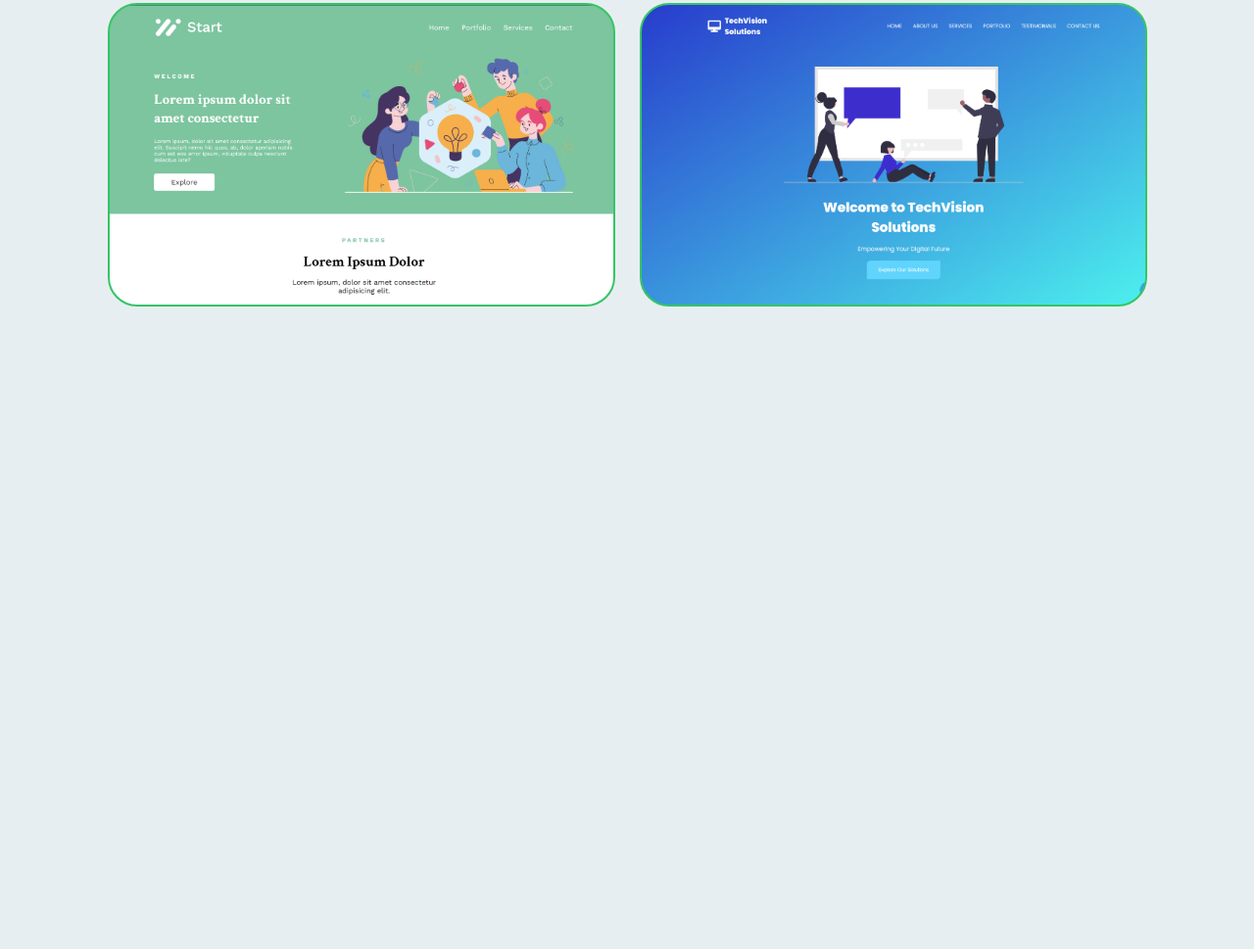
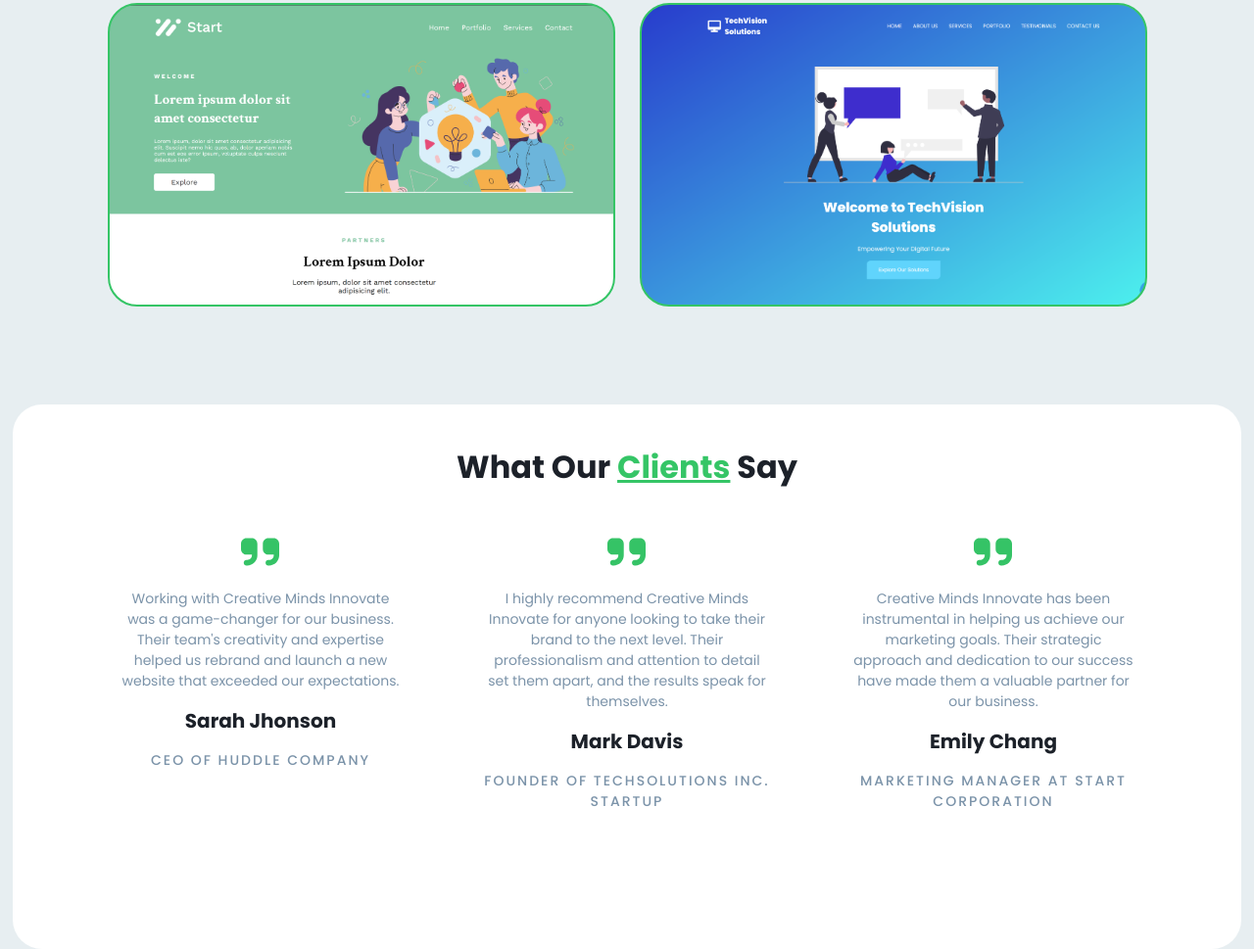
Before and after one commit to devnmarki/Creative-Minds-Innovate, a website built with Vite: page index.html in a window 1280 px wide. Shown: the part 3025-3994 px from the top of the page at 98% size. Before the commit the page ends 3338 px from the top, so only its background shows below. Built offline with nearby package versions, Linux system fonts and the light colour scheme; files whose address does not match are found by name.

Commit message:
testimonials section with 3 different reviews

```diff
--- a/index.html
+++ b/index.html
@@ -8,6 +8,7 @@
     <title>Creative Minds Innovate</title>
   </head>
   <body>
+
 
 
     <div class="navigation-wrapper">
@@ -136,6 +137,37 @@
       </div>
     </section>
 
+    <section class="testimonials">
+      <div class="testimonials__bg">
+        <h1 class="testimonials__header">What Our <span>Clients</span> Say</h1>
+
+        <div class="clients">
+          <div class="client">
+            <img src="/icons/quote-right-solid.svg" alt="Quotes" class="client__quotes">
+            <p class="client__review">Working with Creative Minds Innovate was a game-changer for our business. Their team's creativity and expertise helped us rebrand and launch a new website that exceeded our expectations.</p>
+            <h1 class="client__name">Sarah Jhonson</h1>
+            <p class="client__function">CEO OF HUDDLE COMPANY</p>
+          </div>
+
+          <div class="client">
+            <img src="/icons/quote-right-solid.svg" alt="Quotes" class="client__quotes">
+            <p class="client__review">I highly recommend Creative Minds Innovate for anyone looking to take their brand to the next level. Their professionalism and attention to detail set them apart, and the results speak for themselves.</p>
+            <h1 class="client__name">Mark Davis</h1>
+            <p class="client__function">FOUNDER OF TECHSOLUTIONS INC. STARTUP</p>
+          </div>
+
+          <div class="client">
+            <img src="/icons/quote-right-solid.svg" alt="Quotes" class="client__quotes">
+            <p class="client__review">Creative Minds Innovate has been instrumental in helping us achieve our marketing goals. Their strategic approach and dedication to our success have made them a valuable partner for our business.</p>
+            <h1 class="client__name">Emily Chang</h1>
+            <p class="client__function">MARKETING MANAGER AT START CORPORATION</p>
+          </div>
+        </div>
+      </div>
+    </section>
+
+
+
 
     <script type="module" src="/main.js"></script>
   </body>
--- a/scss/main.scss
+++ b/scss/main.scss
@@ -4,3 +4,4 @@
 @forward "about";
 @forward "services";
 @forward "portfolio";
+@forward "testimonials";
--- /dev/null
+++ b/scss/testimonials.scss
@@ -0,0 +1,95 @@
+@use "utils/variables" as var;
+@use "utils/mixins" as mix;
+
+.testimonials {
+    display: flex;
+    justify-content: center;
+    width: 100%;
+    margin-bottom: 40px;
+
+    &__bg {
+        display: flex;
+        flex-direction: column;
+        align-items: center;
+        width: 326px;
+        height: 100%;
+        padding: 40px 0px;
+        background-color: var.$white;
+        border-radius: 30px;
+    }
+
+    &__header {
+        font-size: 28px;
+        font-weight: var.$bold;
+        color: var.$black;
+        text-align: center;
+        width: 300px;
+        margin-bottom: 40px;
+
+        span {
+            color: var.$green;
+            text-decoration: underline;
+        }
+    }
+
+    .clients {
+        display: flex;
+        flex-direction: column;
+        row-gap: 80px;
+    }
+
+    .client {
+        display: flex;
+        flex-direction: column;
+        align-items: center;
+        row-gap: 15px;
+        width: 294px;
+
+        &__quotes {
+            width: 39px;
+            height: 45px;
+            filter: invert(62%) sepia(58%) saturate(537%) hue-rotate(88deg) brightness(92%) contrast(85%);
+        }
+
+        &__review {
+            font-size: 14px;
+            font-weight: var.$regular;
+            text-align: center;
+            color: var.$gray;
+        }
+
+        &__name {
+            font-size: 20px;
+            font-weight: var.$bold;
+            color: var.$black;
+        }
+
+        &__function {
+            font-size: 14px;
+            font-weight: var.$medium;
+            color: var.$gray;
+            letter-spacing: 2px;
+            text-align: center;
+        }
+    }
+}
+
+@include mix.breakpoint(l) {
+    .testimonials {
+
+        &__bg {
+            width: 98%;
+        }
+
+        &__header {
+            width: 100%;
+            font-size: 32px;
+        }
+
+        .clients {
+            flex-direction: row;
+            gap: 80px;
+            margin-bottom: 100px;
+        }
+    }
+}
```
